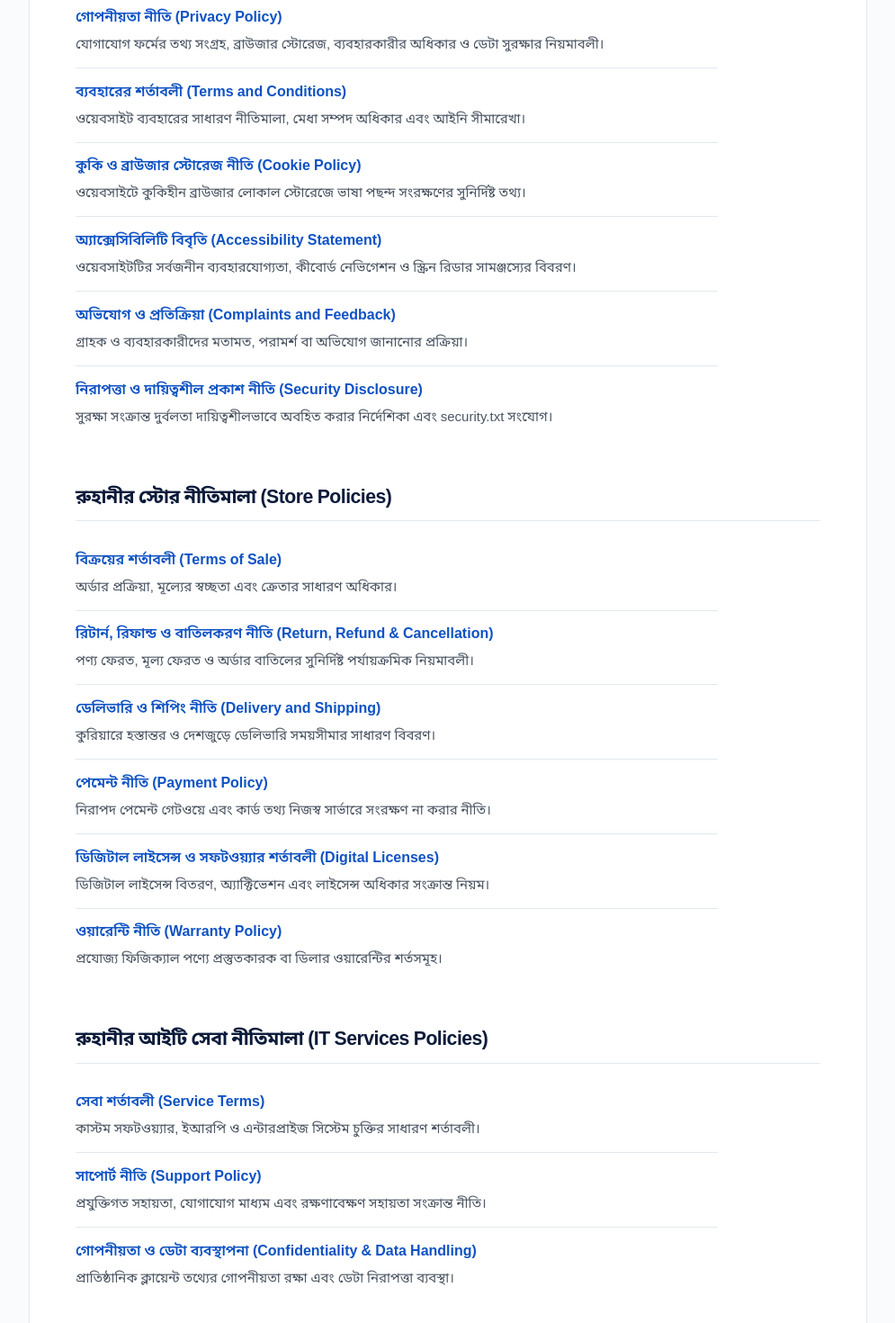
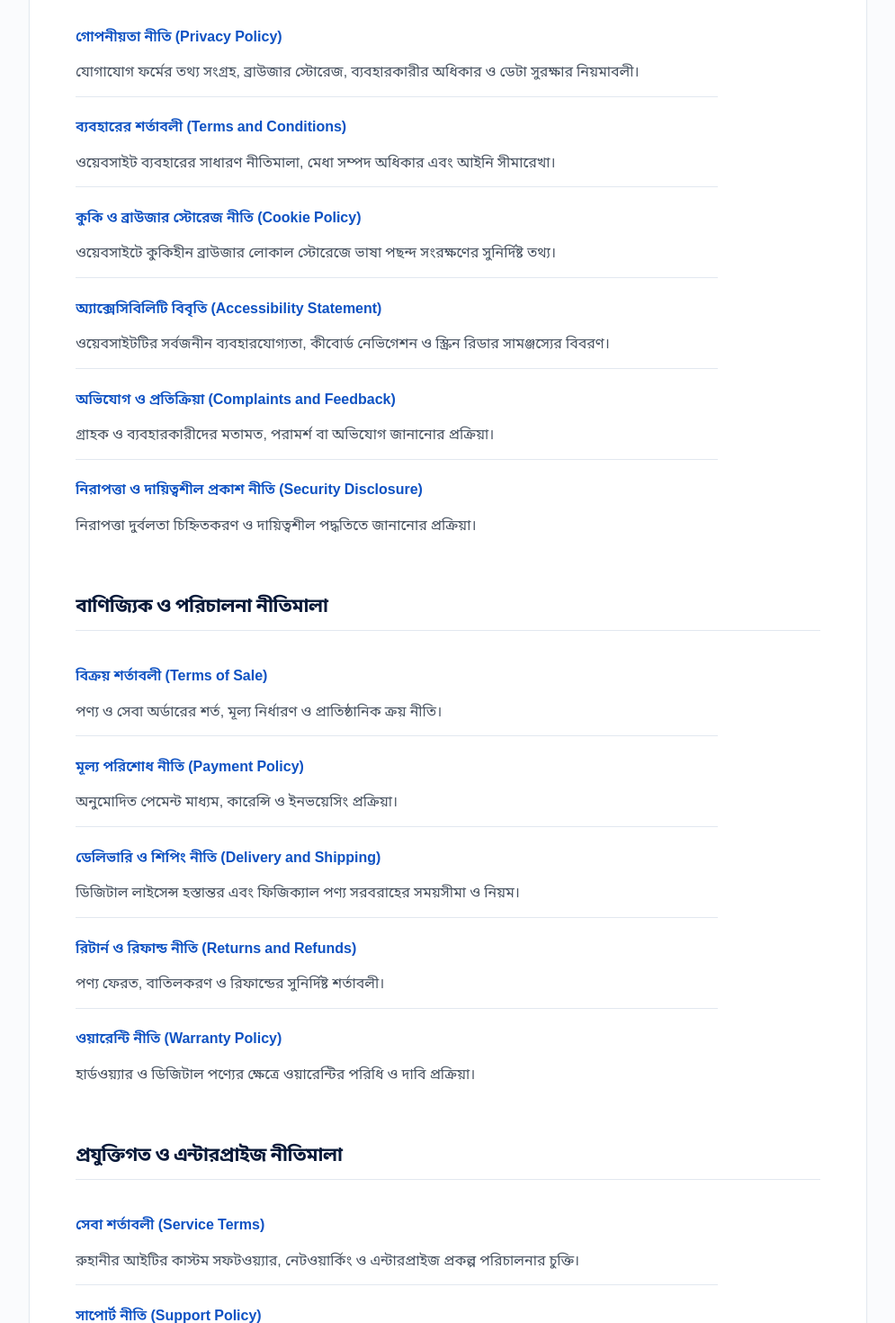
Before and after one commit to alaminhossainporbot/Ruhanir-Root, a Next.js app: page /bn/legal/ in a window 1280 px wide. Shown: the part 560-2030 px from the top of the page at 90% size, without its empty margins (142-1137 px from the left). Built offline with nearby package versions, Linux system fonts and the light colour scheme.

Commit message:
Fix 6: Refine layout, container padding, tap targets, and typography across inner routes and forms

```diff
--- a/src/app/[lang]/about/page.tsx
+++ b/src/app/[lang]/about/page.tsx
@@ -24,7 +24,7 @@ export default async function AboutPage({ params }: PageProps) {
   const c = getContent(lang);
 
   return (
-    <div className="mx-auto max-w-4xl px-4 py-16 sm:px-6 sm:py-24 lg:px-8">
+    <div className="mx-auto max-w-4xl px-4 min-[360px]:px-5 sm:px-6 py-16 sm:py-24 lg:px-8">
       <header className="space-y-4">
         <h1 className="text-3xl font-extrabold tracking-tight text-slate-900 sm:text-4xl">
           {c.about.heading}
@@ -34,7 +34,7 @@ export default async function AboutPage({ params }: PageProps) {
         </p>
       </header>
 
-      {/* Four principles as a plain list (not icon cards) */}
+      {/* Four principles as a plain list */}
       <section className="mt-14 sm:mt-16 border-t border-slate-200 pt-10">
         <h2 className="text-xl font-bold tracking-tight text-slate-900 mb-8 sm:text-2xl">
           {c.about.principlesHeading}
@@ -45,7 +45,7 @@ export default async function AboutPage({ params }: PageProps) {
               <h3 className="text-base font-semibold text-slate-900 sm:text-lg">
                 {principle.title}
               </h3>
-              <p className="mt-1.5 text-sm text-slate-600 sm:text-base leading-relaxed">
+              <p className="mt-2 text-[16px] sm:text-[17px] text-slate-600 leading-relaxed">
                 {principle.description}
               </p>
             </li>
--- a/src/app/[lang]/legal/page.tsx
+++ b/src/app/[lang]/legal/page.tsx
@@ -44,171 +44,171 @@ export default async function LegalHubPage({ params }: PageProps) {
           </h2>
           <ul className="divide-y divide-slate-200">
             <li className="py-3">
-              <Link href={`/${lang}/privacy-policy/`} className="text-[16px] font-semibold text-[#0E52C3] hover:underline">
+              <Link href={`/${lang}/privacy-policy/`} className="min-h-[44px] inline-flex items-center text-[16px] font-semibold text-[#0E52C3] hover:underline">
                 {isBn ? 'গোপনীয়তা নীতি (Privacy Policy)' : 'Privacy Policy'}
               </Link>
-              <p className="text-[15px] text-[#4B5563] mt-1">
+              <p className="text-[16px] text-[#4B5563] mt-1">
                 {isBn
                   ? 'যোগাযোগ ফর্মের তথ্য সংগ্রহ, ব্রাউজার স্টোরেজ, ব্যবহারকারীর অধিকার ও ডেটা সুরক্ষার নিয়মাবলী।'
                   : 'Rules on contact form data collection, browser storage, user access rights, and data protection.'}
               </p>
             </li>
             <li className="py-3">
-              <Link href={`/${lang}/terms/`} className="text-[16px] font-semibold text-[#0E52C3] hover:underline">
+              <Link href={`/${lang}/terms/`} className="min-h-[44px] inline-flex items-center text-[16px] font-semibold text-[#0E52C3] hover:underline">
                 {isBn ? 'ব্যবহারের শর্তাবলী (Terms and Conditions)' : 'Terms and Conditions'}
               </Link>
-              <p className="text-[15px] text-[#4B5563] mt-1">
+              <p className="text-[16px] text-[#4B5563] mt-1">
                 {isBn
                   ? 'ওয়েবসাইট ব্যবহারের সাধারণ নীতিমালা, মেধা সম্পদ অধিকার এবং আইনি সীমারেখা।'
                   : 'General terms governing access, intellectual property rights, and liability limitations.'}
               </p>
             </li>
             <li className="py-3">
-              <Link href={`/${lang}/cookie-policy/`} className="text-[16px] font-semibold text-[#0E52C3] hover:underline">
+              <Link href={`/${lang}/cookie-policy/`} className="min-h-[44px] inline-flex items-center text-[16px] font-semibold text-[#0E52C3] hover:underline">
                 {isBn ? 'কুকি ও ব্রাউজার স্টোরেজ নীতি (Cookie Policy)' : 'Cookie and Browser Storage Policy'}
               </Link>
-              <p className="text-[15px] text-[#4B5563] mt-1">
+              <p className="text-[16px] text-[#4B5563] mt-1">
                 {isBn
                   ? 'ওয়েবসাইটে কুকিহীন ব্রাউজার লোকাল স্টোরেজে ভাষা পছন্দ সংরক্ষণের সুনির্দিষ্ট তথ্য।'
                   : 'Specific disclosure confirming the site uses only functional local storage for language preference and no tracking cookies.'}
               </p>
             </li>
             <li className="py-3">
-              <Link href={`/${lang}/accessibility/`} className="text-[16px] font-semibold text-[#0E52C3] hover:underline">
+              <Link href={`/${lang}/accessibility/`} className="min-h-[44px] inline-flex items-center text-[16px] font-semibold text-[#0E52C3] hover:underline">
                 {isBn ? 'অ্যাক্সেসিবিলিটি বিবৃতি (Accessibility Statement)' : 'Accessibility Statement'}
               </Link>
-              <p className="text-[15px] text-[#4B5563] mt-1">
+              <p className="text-[16px] text-[#4B5563] mt-1">
                 {isBn
                   ? 'ওয়েবসাইটটির সর্বজনীন ব্যবহারযোগ্যতা, কীবোর্ড নেভিগেশন ও স্ক্রিন রিডার সামঞ্জস্যের বিবরণ।'
                   : 'Our standards for universal access, keyboard navigation, and screen reader compatibility.'}
               </p>
             </li>
             <li className="py-3">
-              <Link href={`/${lang}/complaints/`} className="text-[16px] font-semibold text-[#0E52C3] hover:underline">
+              <Link href={`/${lang}/complaints/`} className="min-h-[44px] inline-flex items-center text-[16px] font-semibold text-[#0E52C3] hover:underline">
                 {isBn ? 'অভিযোগ ও প্রতিক্রিয়া (Complaints and Feedback)' : 'Complaints and Feedback'}
               </Link>
-              <p className="text-[15px] text-[#4B5563] mt-1">
+              <p className="text-[16px] text-[#4B5563] mt-1">
                 {isBn
                   ? 'গ্রাহক ও ব্যবহারকারীদের মতামত, পরামর্শ বা অভিযোগ জানানোর প্রক্রিয়া।'
                   : 'Process for users and partners to submit constructive feedback or formal complaints.'}
               </p>
             </li>
             <li className="py-3">
-              <Link href={`/${lang}/security/`} className="text-[16px] font-semibold text-[#0E52C3] hover:underline">
+              <Link href={`/${lang}/security/`} className="min-h-[44px] inline-flex items-center text-[16px] font-semibold text-[#0E52C3] hover:underline">
                 {isBn ? 'নিরাপত্তা ও দায়িত্বশীল প্রকাশ নীতি (Security Disclosure)' : 'Security and Responsible Disclosure'}
               </Link>
-              <p className="text-[15px] text-[#4B5563] mt-1">
+              <p className="text-[16px] text-[#4B5563] mt-1">
                 {isBn
-                  ? 'সুরক্ষা সংক্রান্ত দুর্বলতা দায়িত্বশীলভাবে অবহিত করার নির্দেশিকা এবং security.txt সংযোগ।'
-                  : 'Vulnerability reporting guidelines and security contact details.'}
+                  ? 'নিরাপত্তা দুর্বলতা চিহ্নিতকরণ ও দায়িত্বশীল পদ্ধতিতে জানানোর প্রক্রিয়া।'
+                  : 'Guidelines on reporting security vulnerabilities and responsible disclosure protocol.'}
               </p>
             </li>
           </ul>
         </section>
 
-        {/* Group 2: Ruhanir Store Policies */}
+        {/* Group 2: Operational & Division Policies */}
         <section className="space-y-4">
           <h2 className="text-xl font-bold tracking-tight text-[#0B1B3A] border-b border-slate-200 pb-2">
-            {isBn ? 'রুহানীর স্টোর নীতিমালা (Store Policies)' : 'Ruhanir Store Policies'}
+            {isBn ? 'বাণিজ্যিক ও পরিচালনা নীতিমালা' : 'Operations & Commerce Policies'}
           </h2>
           <ul className="divide-y divide-slate-200">
             <li className="py-3">
-              <Link href={`/${lang}/terms-of-sale/`} className="text-[16px] font-semibold text-[#0E52C3] hover:underline">
-                {isBn ? 'বিক্রয়ের শর্তাবলী (Terms of Sale)' : 'Terms of Sale'}
+              <Link href={`/${lang}/terms-of-sale/`} className="min-h-[44px] inline-flex items-center text-[16px] font-semibold text-[#0E52C3] hover:underline">
+                {isBn ? 'বিক্রয় শর্তাবলী (Terms of Sale)' : 'Terms of Sale'}
               </Link>
-              <p className="text-[15px] text-[#4B5563] mt-1">
+              <p className="text-[16px] text-[#4B5563] mt-1">
                 {isBn
-                  ? 'অর্ডার প্রক্রিয়া, মূল্যের স্বচ্ছতা এবং ক্রেতার সাধারণ অধিকার।'
-                  : 'Commercial order placement terms, pricing transparency, and buyer rights.'}
+                  ? 'পণ্য ও সেবা অর্ডারের শর্ত, মূল্য নির্ধারণ ও প্রাতিষ্ঠানিক ক্রয় নীতি।'
+                  : 'Terms governing commercial transactions, purchase orders, pricing, and buyer agreements.'}
               </p>
             </li>
             <li className="py-3">
-              <Link href={`/${lang}/returns-refunds/`} className="text-[16px] font-semibold text-[#0E52C3] hover:underline">
-                {isBn ? 'রিটার্ন, রিফান্ড ও বাতিলকরণ নীতি (Return, Refund & Cancellation)' : 'Return, Refund and Cancellation Policy'}
+              <Link href={`/${lang}/payment-policy/`} className="min-h-[44px] inline-flex items-center text-[16px] font-semibold text-[#0E52C3] hover:underline">
+                {isBn ? 'মূল্য পরিশোধ নীতি (Payment Policy)' : 'Payment Policy'}
               </Link>
-              <p className="text-[15px] text-[#4B5563] mt-1">
+              <p className="text-[16px] text-[#4B5563] mt-1">
                 {isBn
-                  ? 'পণ্য ফেরত, মূল্য ফেরত ও অর্ডার বাতিলের সুনির্দিষ্ট পর্যায়ক্রমিক নিয়মাবলী।'
-                  : 'Clear separated rules for returning goods, processing refunds, and order cancellations.'}
+                  ? 'অনুমোদিত পেমেন্ট মাধ্যম, কারেন্সি ও ইনভয়েসিং প্রক্রিয়া।'
+                  : 'Accepted payment methods, official currency, invoicing, and transactional security.'}
               </p>
             </li>
             <li className="py-3">
-              <Link href={`/${lang}/delivery-shipping/`} className="text-[16px] font-semibold text-[#0E52C3] hover:underline">
+              <Link href={`/${lang}/delivery-shipping/`} className="min-h-[44px] inline-flex items-center text-[16px] font-semibold text-[#0E52C3] hover:underline">
                 {isBn ? 'ডেলিভারি ও শিপিং নীতি (Delivery and Shipping)' : 'Delivery and Shipping Policy'}
               </Link>
-              <p className="text-[15px] text-[#4B5563] mt-1">
+              <p className="text-[16px] text-[#4B5563] mt-1">
                 {isBn
-                  ? 'কুরিয়ারে হস্তান্তর ও দেশজুড়ে ডেলিভারি সময়সীমার সাধারণ বিবরণ।'
-                  : 'Logistics fulfillment, dispatch timeframes, and nationwide delivery standards.'}
+                  ? 'ডিজিটাল লাইসেন্স হস্তান্তর এবং ফিজিক্যাল পণ্য সরবরাহের সময়সীমা ও নিয়ম।'
+                  : 'Timelines and procedures for physical product shipping and instant digital license delivery.'}
               </p>
             </li>
             <li className="py-3">
-              <Link href={`/${lang}/payment-policy/`} className="text-[16px] font-semibold text-[#0E52C3] hover:underline">
-                {isBn ? 'পেমেন্ট নীতি (Payment Policy)' : 'Payment Policy'}
+              <Link href={`/${lang}/returns-refunds/`} className="min-h-[44px] inline-flex items-center text-[16px] font-semibold text-[#0E52C3] hover:underline">
+                {isBn ? 'রিটার্ন ও রিফান্ড নীতি (Returns and Refunds)' : 'Returns and Refund Policy'}
               </Link>
-              <p className="text-[15px] text-[#4B5563] mt-1">
+              <p className="text-[16px] text-[#4B5563] mt-1">
                 {isBn
-                  ? 'নিরাপদ পেমেন্ট গেটওয়ে এবং কার্ড তথ্য নিজস্ব সার্ভারে সংরক্ষণ না করার নীতি।'
-                  : 'Checkout processing terms and affirmation that card data is never stored on internal servers.'}
+                  ? 'পণ্য ফেরত, বাতিলকরণ ও রিফান্ডের সুনির্দিষ্ট শর্তাবলী।'
+                  : 'Eligibility, non-returnable items, timelines, and refund execution methods.'}
               </p>
             </li>
             <li className="py-3">
-              <Link href={`/${lang}/digital-terms/`} className="text-[16px] font-semibold text-[#0E52C3] hover:underline">
-                {isBn ? 'ডিজিটাল লাইসেন্স ও সফটওয়্যার শর্তাবলী (Digital Licenses)' : 'Digital License and Software Terms'}
-              </Link>
-              <p className="text-[15px] text-[#4B5563] mt-1">
-                {isBn
-                  ? 'ডিজিটাল লাইসেন্স বিতরণ, অ্যাক্টিভেশন এবং লাইসেন্স অধিকার সংক্রান্ত নিয়ম।'
-                  : 'Terms governing digital key distribution, software activation, and license entitlement.'}
-              </p>
-            </li>
-            <li className="py-3">
-              <Link href={`/${lang}/warranty-policy/`} className="text-[16px] font-semibold text-[#0E52C3] hover:underline">
+              <Link href={`/${lang}/warranty-policy/`} className="min-h-[44px] inline-flex items-center text-[16px] font-semibold text-[#0E52C3] hover:underline">
                 {isBn ? 'ওয়ারেন্টি নীতি (Warranty Policy)' : 'Warranty Policy'}
               </Link>
-              <p className="text-[15px] text-[#4B5563] mt-1">
+              <p className="text-[16px] text-[#4B5563] mt-1">
                 {isBn
-                  ? 'প্রযোজ্য ফিজিক্যাল পণ্যে প্রস্তুতকারক বা ডিলার ওয়ারেন্টির শর্তসমূহ।'
-                  : 'Scope and claim procedures for manufacturer or brand warranties on physical products.'}
+                  ? 'হার্ডওয়্যার ও ডিজিটাল পণ্যের ক্ষেত্রে ওয়ারেন্টির পরিধি ও দাবি প্রক্রিয়া।'
+                  : 'Scope of warranty for physical hardware and activation guarantees for software.'}
               </p>
             </li>
           </ul>
         </section>
 
-        {/* Group 3: Ruhanir IT Services Policies */}
+        {/* Group 3: Technical & Enterprise Policies */}
         <section className="space-y-4">
           <h2 className="text-xl font-bold tracking-tight text-[#0B1B3A] border-b border-slate-200 pb-2">
-            {isBn ? 'রুহানীর আইটি সেবা নীতিমালা (IT Services Policies)' : 'Ruhanir IT Services Policies'}
+            {isBn ? 'প্রযুক্তিগত ও এন্টারপ্রাইজ নীতিমালা' : 'Technical & Enterprise Policies'}
           </h2>
           <ul className="divide-y divide-slate-200">
             <li className="py-3">
-              <Link href={`/${lang}/service-terms/`} className="text-[16px] font-semibold text-[#0E52C3] hover:underline">
-                {isBn ? 'সেবা শর্তাবলী (Service Terms)' : 'IT Service Terms'}
+              <Link href={`/${lang}/service-terms/`} className="min-h-[44px] inline-flex items-center text-[16px] font-semibold text-[#0E52C3] hover:underline">
+                {isBn ? 'সেবা শর্তাবলী (Service Terms)' : 'Service Terms'}
               </Link>
-              <p className="text-[15px] text-[#4B5563] mt-1">
+              <p className="text-[16px] text-[#4B5563] mt-1">
                 {isBn
-                  ? 'কাস্টম সফটওয়্যার, ইআরপি ও এন্টারপ্রাইজ সিস্টেম চুক্তির সাধারণ শর্তাবলী।'
-                  : 'Commercial engagement frameworks for custom software, ERP, and enterprise setups.'}
+                  ? 'রুহানীর আইটির কাস্টম সফটওয়্যার, নেটওয়ার্কিং ও এন্টারপ্রাইজ প্রকল্প পরিচালনার চুক্তি।'
+                  : 'Specific terms governing bespoke software architecture, ERP implementations, and SLA commitments.'}
               </p>
             </li>
             <li className="py-3">
-              <Link href={`/${lang}/support-policy/`} className="text-[16px] font-semibold text-[#0E52C3] hover:underline">
-                {isBn ? 'সাপোর্ট নীতি (Support Policy)' : 'IT Support Policy'}
+              <Link href={`/${lang}/support-policy/`} className="min-h-[44px] inline-flex items-center text-[16px] font-semibold text-[#0E52C3] hover:underline">
+                {isBn ? 'সাপোর্ট নীতি (Support Policy)' : 'Support Policy'}
               </Link>
-              <p className="text-[15px] text-[#4B5563] mt-1">
+              <p className="text-[16px] text-[#4B5563] mt-1">
                 {isBn
-                  ? 'প্রযুক্তিগত সহায়তা, যোগাযোগ মাধ্যম এবং রক্ষণাবেক্ষণ সহায়তা সংক্রান্ত নীতি।'
-                  : 'Support channels, troubleshooting workflows, and operational maintenance frameworks.'}
+                  ? 'কারিগরি সহায়তার স্তর, সাড়া দেওয়ার সময়সীমা ও এসএলএ মান।'
+                  : 'Support tiers, response time targets, escalation protocol, and maintenance scopes.'}
               </p>
             </li>
             <li className="py-3">
-              <Link href={`/${lang}/confidentiality/`} className="text-[16px] font-semibold text-[#0E52C3] hover:underline">
-                {isBn ? 'গোপনীয়তা ও ডেটা ব্যবস্থাপনা (Confidentiality & Data Handling)' : 'Confidentiality and Data Handling'}
+              <Link href={`/${lang}/digital-terms/`} className="min-h-[44px] inline-flex items-center text-[16px] font-semibold text-[#0E52C3] hover:underline">
+                {isBn ? 'ডিজিটাল সামগ্রীর শর্ত (Digital Terms)' : 'Digital Products & Software Terms'}
               </Link>
-              <p className="text-[15px] text-[#4B5563] mt-1">
+              <p className="text-[16px] text-[#4B5563] mt-1">
                 {isBn
-                  ? 'প্রাতিষ্ঠানিক ক্লায়েন্ট তথ্যের গোপনীয়তা রক্ষা এবং ডেটা নিরাপত্তা ব্যবস্থা।'
-                  : 'Enterprise client confidentiality, data partitioning, and secure system practices.'}
+                  ? 'সফটওয়্যার লাইসেন্সিং, অ্যাক্টিভেশন এবং মেধা সম্পদ ব্যবহারের বিশেষ নির্দেশিকা।'
+                  : 'Specific rules on software activation keys, digital asset distribution, and license ownership.'}
+              </p>
+            </li>
+            <li className="py-3">
+              <Link href={`/${lang}/confidentiality/`} className="min-h-[44px] inline-flex items-center text-[16px] font-semibold text-[#0E52C3] hover:underline">
+                {isBn ? 'গোপনীয়তা ও এনডিএ (Confidentiality & NDA)' : 'Confidentiality and NDA'}
+              </Link>
+              <p className="text-[16px] text-[#4B5563] mt-1">
+                {isBn
+                  ? 'প্রাতিষ্ঠানিক ক্লায়েন্ট ডেটা, সোর্স কোড ও ব্যবসায়িক তথ্যের গোপনীয়তা রক্ষা প্রতিশ্রুতি।'
+                  : 'Institutional commitments to non-disclosure, client trade secret security, and mutual NDA standards.'}
               </p>
             </li>
           </ul>
--- a/src/components/LegalLayout.tsx
+++ b/src/components/LegalLayout.tsx
@@ -23,33 +23,36 @@ export function LegalLayout({
 
   return (
     <div className="bg-[#FAFBFD] py-12 sm:py-16">
-      <div className="mx-auto max-w-[1000px] px-6 sm:px-8">
-        <div className="rounded-2xl border border-slate-200/90 bg-white p-8 sm:p-12 shadow-xs">
+      <div className="mx-auto max-w-[1000px] px-4 min-[360px]:px-5 sm:px-6 lg:px-8">
+        <div className="rounded-2xl border border-slate-200/90 bg-white p-5 sm:p-8 md:p-12 shadow-xs">
           <header className="mb-10 space-y-3 border-b border-slate-100 pb-8">
-            <div className="inline-flex items-center gap-2 rounded-full bg-slate-100 px-3 py-1 text-xs font-semibold uppercase tracking-wider text-slate-700">
+            <div className="inline-flex items-center gap-2 rounded-full bg-slate-100 px-3.5 py-1 text-[14px] font-semibold uppercase tracking-wider text-slate-700">
               <span>{lang === 'bn' ? 'আইনি ও নীতিমালা' : 'Policy & Governance'}</span>
             </div>
-            <h1 className="text-3xl font-extrabold tracking-tight text-[#0B1B3A] sm:text-4xl">
+            <h1 className="text-2xl sm:text-3xl md:text-4xl font-extrabold tracking-tight text-[#0B1B3A]">
               {title}
             </h1>
-            <p className="text-xs font-medium uppercase tracking-wider text-slate-500">
+            <p className="text-[14px] font-medium uppercase tracking-wider text-slate-500">
               {lang === 'bn' ? `সর্বশেষ হালনাগাদ: ${formattedDate}` : `Last updated: ${formattedDate}`}
             </p>
           </header>
 
           {toc && toc.length > 0 && (
             <nav
-              className="mb-12 rounded-xl bg-slate-50 p-6 border border-slate-200/80"
+              className="mb-12 rounded-xl bg-slate-50 p-5 sm:p-6 border border-slate-200/80"
               aria-label="Table of contents"
             >
-              <h2 className="text-xs font-bold uppercase tracking-wider text-[#0B1B3A] mb-3">
+              <h2 className="text-[14px] font-bold uppercase tracking-wider text-[#0B1B3A] mb-3">
                 {lang === 'bn' ? 'সূচিপত্র' : 'Table of Contents'}
               </h2>
-              <ul className="space-y-2 text-[15px] text-[#0E52C3]">
+              <ul className="space-y-1 text-[15px] sm:text-[16px] text-[#0E52C3]">
                 {toc.map((item) => (
                   <li key={item.id}>
-                    <a href={`#${item.id}`} className="hover:underline flex items-center gap-2">
-                      <span className="h-1 w-1 rounded-full bg-[#1499C8]" aria-hidden="true" />
+                    <a
+                      href={`#${item.id}`}
+                      className="min-h-[44px] hover:underline flex items-center gap-2"
+                    >
+                      <span className="h-1.5 w-1.5 rounded-full bg-[#1499C8] shrink-0" aria-hidden="true" />
                       <span>{item.title}</span>
                     </a>
                   </li>
@@ -58,7 +61,10 @@ export function LegalLayout({
             </nav>
           )}
 
-          <div className="space-y-8 text-[17px] leading-relaxed text-[#1F2937]">
+          <div
+            className="space-y-8 text-[17px] leading-relaxed text-[#1F2937]"
+            data-scroll-container
+          >
             {children}
           </div>
         </div>
```
Also changed, not shown: src/app/[lang]/businesses/page.tsx (+12 -12 lines), src/app/[lang]/contact/page.tsx (+10 -10 lines), src/app/[lang]/news/[slug]/page.tsx (+6 -6 lines), src/app/[lang]/news/page.tsx (+9 -9 lines), src/components/ContactForm.tsx (+28 -15 lines).
